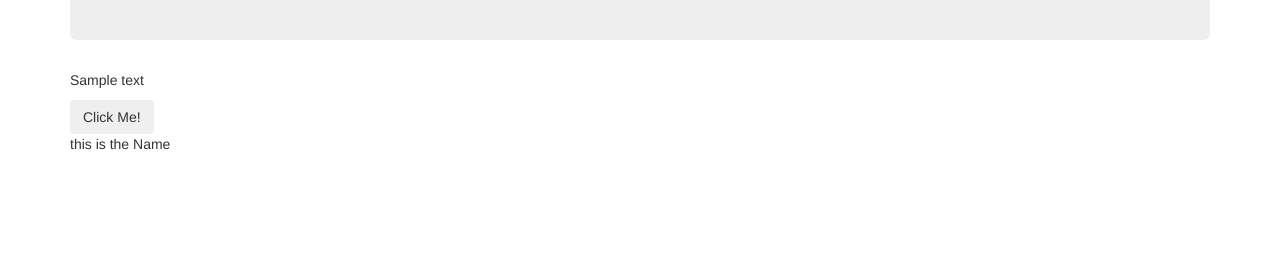
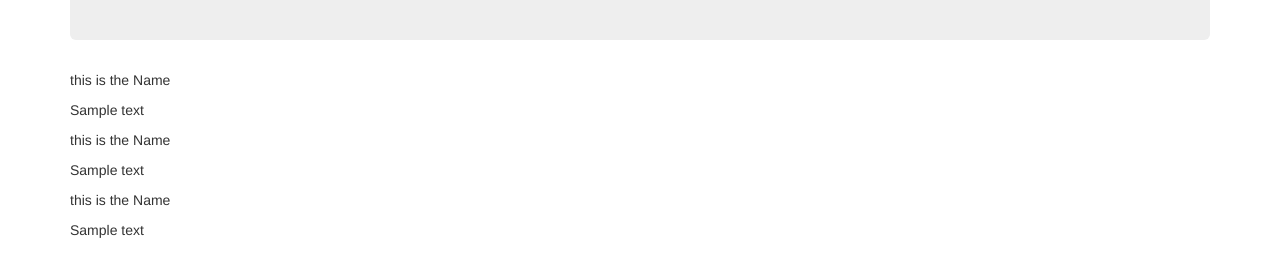
Before and after one commit to thevalonqar/JQueryAddressBook, a plain HTML site: page index.html in a window 1280 px wide. Shown: the part 155-432 px from the top of the page. Drawn offline with nearby package versions, Linux system fonts and the light colour scheme.

Commit message:
added two matching divs to body

```diff
--- a/index.html
+++ b/index.html
@@ -24,15 +24,22 @@
         </div>
 
     <div>
-      <p id="sample">Sample text</p>
-      <button type="button" class="btn" id="clicker">Click Me!</button>
-      <p id="name">this is the Name</p>
+      <p class="link">this is the Name</p>
+      <p class="desc">Sample text</p>
+    </div>
+    <div>
+      <p class="link">this is the Name</p>
+      <p class="desc">Sample text</p>
+    </div>
+    <div>
+      <p class="link">this is the Name</p>
+      <p class="desc">Sample text</p>
     </div>
   </div>
     <script>
       $(document).ready(function(){
-        $("#name").click(function(){
-        $("#sample").toggle(300);
+        $(".link").click(function(){
+        $(".desc").toggle(300);
           });
       });
     </script>
```
